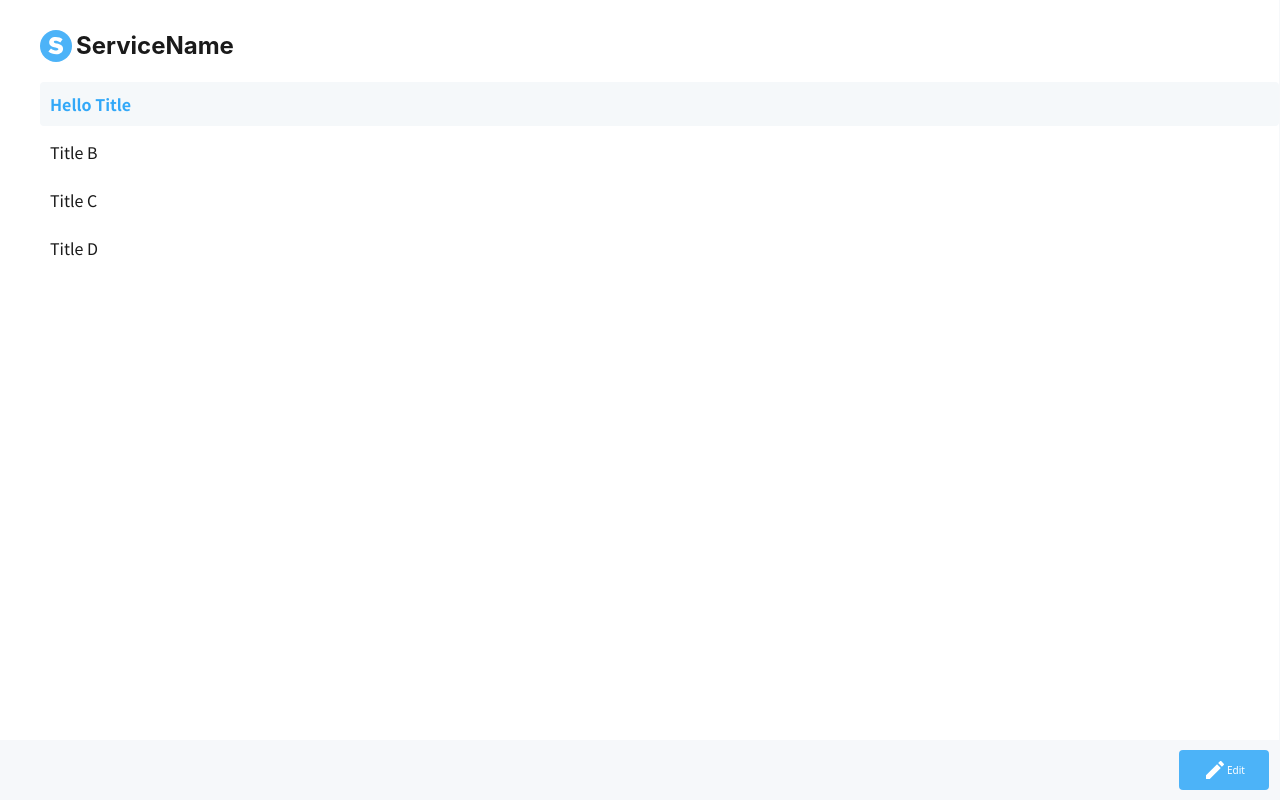
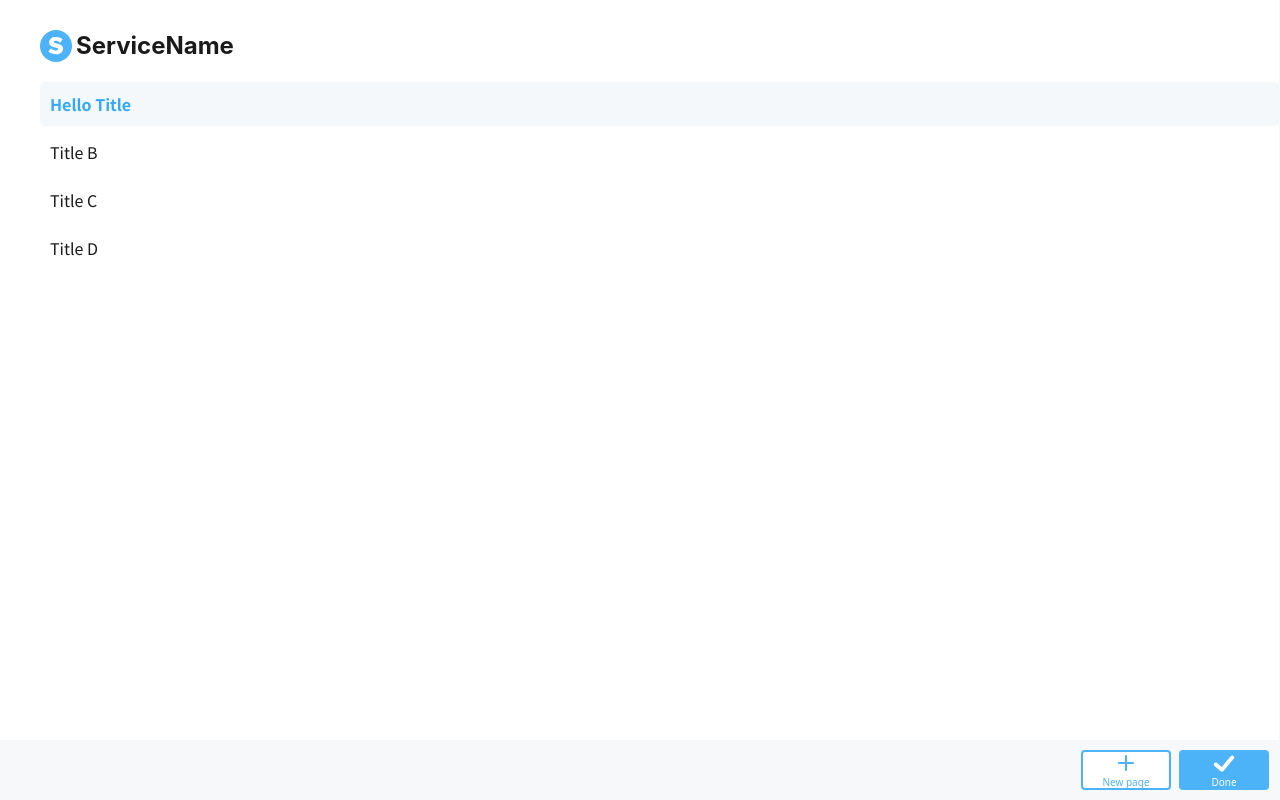
Before and after one commit to kokomme/challenge-frontend, a React (Vite) app: page / in a window 1280 px wide. Both pictures are taken after a click on the button "Edit". Built offline with nearby package versions, Linux system fonts and the light colour scheme.

Commit message:
feat: ボタンコンポーネントのレイアウトを改善し、サイドバーに新しいボタン機能を追加

```diff
--- a/src/components/ui/Button/Button.tsx
+++ b/src/components/ui/Button/Button.tsx
@@ -1,5 +1,5 @@
 import type { ButtonProps } from './types';
-import './button.css';
+import './Button.css';
 
 export function Button({
   children,
@@ -21,7 +21,9 @@ export function Button({
   }
 
   const baseStyles =
-    'inline-flex items-center justify-center min-w-btn px-3 rounded font-medium transition-colors font-sans text-minimum flex-row';
+    'btn inline-flex items-center justify-center min-w-btn px-3 rounded font-medium transition-colors font-sans text-minimum';
+
+  const layoutClass = icon && children ? 'btn-vertical' : 'flex-row';
 
   const sizeStyles: Record<string, string> = {
     md: 'h-btn-md w-btn-md',
@@ -34,7 +36,7 @@ export function Button({
     normal: 'bg-normal text-white hover:bg-normal-hover active:bg-normal-pressed disabled:opacity-50',
   };
 
-  const styles = `${baseStyles} ${sizeStyles[size]} ${variantStyles[variant]} ${className}`.trim();
+  const styles = `${baseStyles} ${layoutClass} ${sizeStyles[size]} ${variantStyles[variant]} ${className}`.trim();
 
   return (
     <button className={styles} disabled={disabled} {...props}>
--- a/src/components/ui/Button/button.css
+++ b/src/components/ui/Button/button.css
@@ -53,4 +53,9 @@
     height: 24px;
     display: block;
   }
+
+  .btn-vertical {
+    flex-direction: column;
+    gap: 0;
+  }
 }
--- a/src/features/sidebar/component/Sidebar.tsx
+++ b/src/features/sidebar/component/Sidebar.tsx
@@ -1,9 +1,10 @@
 
 import './sidebar.css';
+import { useState } from 'react';
 import Branding from './branding/Branding.tsx';
 import TitleList from './title-list/TitleList.tsx';
 import Button from '../../../components/ui/button/Button.tsx';
-import { EditIcon } from '../../../components/icons/Icons.tsx';
+import { EditIcon, DoneIcon, PlusIcon } from '../../../components/icons/Icons.tsx';
 import type { SidebarProps } from '../types/Sidebar.types.ts';
 
 export function Sidebar<T extends { id: string | number; title: string }>({
@@ -12,6 +13,17 @@ export function Sidebar<T extends { id: string | number; title: string }>({
 	onSelect,
 	onEdit,
 }: SidebarProps<T>) {
+	const [editing, setEditing] = useState(false);
+
+	function handleStartEdit() {
+		setEditing(true);
+		if (onEdit) onEdit();
+	}
+
+	function handleDone() {
+		setEditing(false);
+		if (onEdit) onEdit();
+	}
 	return (
 		<aside className="sidebar">
 			<div className="sidebar__header">
@@ -25,14 +37,25 @@ export function Sidebar<T extends { id: string | number; title: string }>({
 			</div>
 
 			<div className="sidebar__fab">
+				{!editing ? (
 					<Button
 						size="md"
 						variant="primary"
 						icon={<EditIcon />}
-					onClick={onEdit}
+						onClick={handleStartEdit}
 					>
 						Edit
 					</Button>
+				) : (
+					<div style={{ display: 'flex', gap: 8, alignItems: 'center' }}>
+						<Button variant="secondary" size="md" icon={<PlusIcon />} onClick={() => { /* TODO: add new item handler */ }}>
+							New page
+						</Button>
+						<Button size="md" variant="primary" icon={<DoneIcon />} onClick={handleDone}>
+							Done
+						</Button>
+					</div>
+				)}
 			</div>
 		</aside>
 	);
```
Lines whose indentation alone changed are shown as unchanged.
